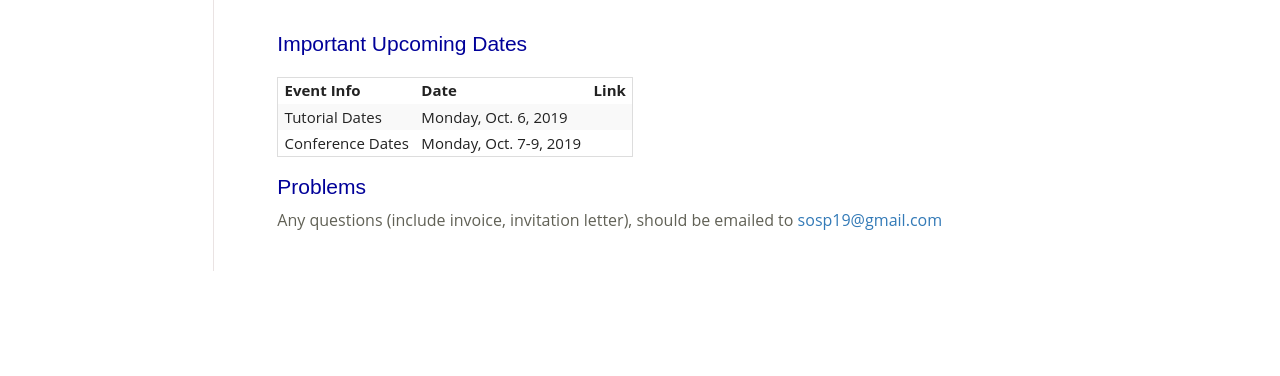
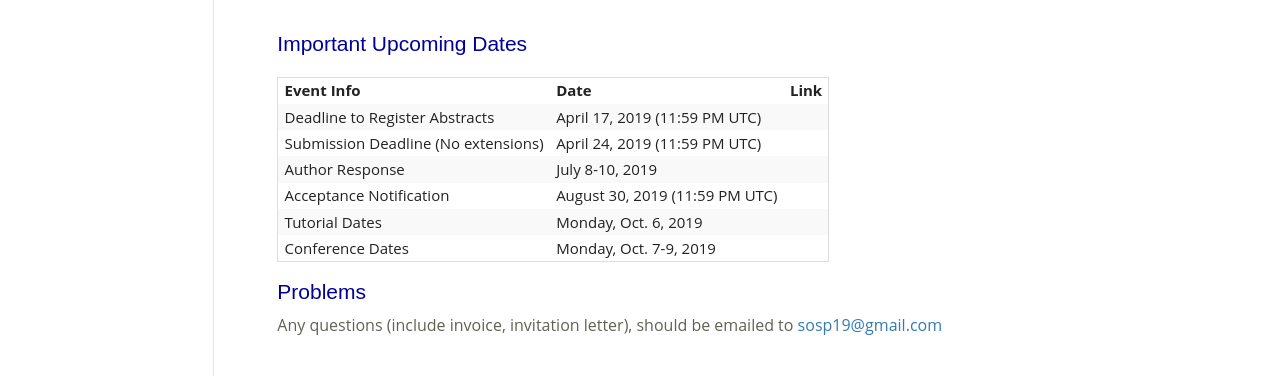
Before and after one commit to MPI-SWS/sosp21-www, a plain HTML site: page index.html in a window 1280 px wide. Shown: the part 565-941 px from the top of the page. Before the commit the page ends 836 px from the top, so only its background shows below. Drawn offline with Linux system fonts and the light colour scheme.

Commit message:
Update dates

```diff
--- a/index.html
+++ b/index.html
@@ -104,32 +104,26 @@
           <th>Date</th>
           <th>Link</th>
         </tr>
-        <!--
         <tr>
-          <td><a href="cfc.html">Paper Submission Deadline</a></td>
-          <td>XXX, 2019</td>
-          <td><a href="https://sosp19posters.hotcrp.com/">Submission Site</a></td>
+          <td>Deadline to Register Abstracts</td>
+          <td>April 17, 2019 (11:59 PM UTC)</td>
+          <td></td>
         </tr>
         <tr>
-          <td><a href="cfc.html">Posters Submission Deadline</a></td>
-          <td>XXX, 2019</td>
-          <td><a href="https://sosp19posters.hotcrp.com/">Submission Site</a></td>
+          <td>Submission Deadline (No extensions)</td>
+          <td>April 24, 2019 (11:59 PM UTC)</td>
+          <td></td>
         </tr>
         <tr>
-          <td><a href="reg.html">Early Registration Deadline</a></td>
-          <td>XXX, 2019</td>
-          <td><a href="https://www.regonline.com/Register/Checkin.aspx?EventID=XXX">Registration Site</a></td>
+          <td>Author Response</td>
+          <td>July 8-10, 2019</td>
+          <td></td>
         </tr>
         <tr>
-          <td><a href="venue.html">Hotel Reservations at Group Rate</a></td>
-          <td>XXX, 2019</td>
-          <td><a href="XXX">Room Reservation</a></td>
+          <td>Acceptance Notification</td>
+          <td>August 30, 2019 (11:59 PM UTC)</td>
+          <td></td>
         </tr>
-        <tr>
-          <td><a href="reg.html">On-site Registration Start Date</a></td>
-          <td>XXX, 2019</td>
-          <td>Temporarily Closed</td>
-        </tr>-->
         <tr>
           <td>Tutorial Dates</td>
           <td>Monday, Oct. 6, 2019</td>
```
Also changed, not shown: organizers.html (+1 -1 lines), templates/index.html (+12 -18 lines), templates/organizers.html (+1 -1 lines).
